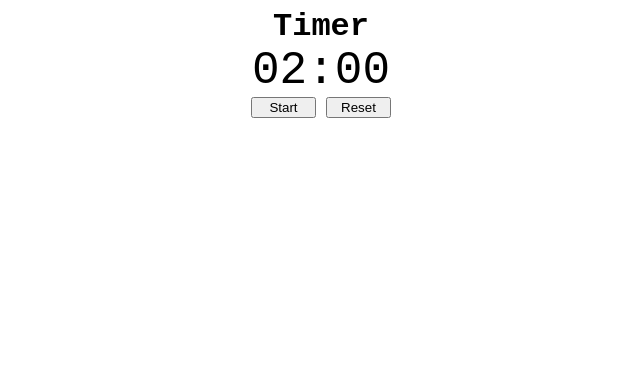
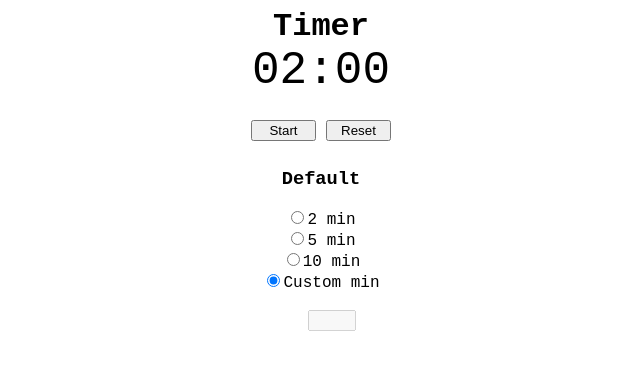
Before and after one commit to romaincs/daily_timer, a Vue app: page / in a window 1280 px wide. Shown: the top 370 px of the page, without its empty margins (319-959 px from the left). Built offline with nearby package versions, Linux system fonts and the light colour scheme.

Commit message:
first config draft (not working)

```diff
--- a/src/components/Timer.vue
+++ b/src/components/Timer.vue
@@ -3,41 +3,69 @@
     <div class="title">
       <h1>Timer</h1>
     </div>
+    <div class="container">
       <div class="countdown">
+        <div>
           <span :class="{'timeout': countDown == 0}">{{minutes}}:{{seconds}}</span>
         </div>
         <div class="buttons">
-      <input type="button" @click="startStop()" :value="startStopValue" :disabled="countDown == 0"/>
+          <input type="button" @click="startStop()" :value="startStopValue" :disabled="countDown == 0" />
           <input type="button" @click="reset()" value="Reset" />
         </div>
+      </div>
+      <div class="config">
+        <h3>Default</h3>
+        <div v-for="configValue in configValues" :key="configValue">
+          <div>
+            <input type="radio" name="config" :id="'config-' + configValue" :value="configValue" @click="setConfigValue(configValue)" :checked="isConfigChecked(configValue)">
+            <label :for="'config-' + configValue">{{configValue != 'Custom' ? configValue / 60 : configValue}} min</label>
+          </div>
+          <div v-if="configValue == 'Custom'">
+            <br />
+            <input type="number" name="custom-value" id="custom-value" :disabled="isCustomConfigValueDisabled">
+          </div>
+        </div>
+      </div>
+    </div>
+
   </div>
 </template>
 
 <script>
   import * as numbers from '../utils/numbers.js'
-import { global } from '../utils/constants.js'
+  import {
+    global
+  } from '../utils/constants.js'
 
   export default {
     name: 'Timer',
     props: {
       //No props
     },
+
+
     data() {
       return {
         countDown: global.DEFAULT_CT_VALUE,
+        configValues: [120, 300, 600, 'Custom'],
+        selectedConfigValue: global.DEFAULT_CT_VALUE / 60,
         running: false,
         intervalId: 0
       }
     },
+
+
     computed: {
       minutes() {
         let minutes = Math.floor(this.countDown / 60)
         return numbers.padLeadingZero(minutes, 2)
       },
+
       seconds() {
         let seconds = this.countDown - (this.minutes * 60)
         return numbers.padLeadingZero(seconds, 2)
       },
+
       startStopValue() {
         if (!this.running) {
           return 'Start'
@@ -45,11 +73,18 @@ export default {
           return 'Stop'
         }
       },
+
+      isCustomConfigValueDisabled() {
+        return this.configValues.includes(this.countDown)
+      }
     },
+
+
     methods: {
       startStop() {
         let that = this
         if (!this.running) {
+          this.countDown = this.selectedConfigValue
           this.running = true
           this.intervalId = setInterval(() => {
             if (that.countDown > 0) {
@@ -70,6 +105,25 @@ export default {
         clearInterval(this.intervalId)
         this.running = false
         this.countDown = global.DEFAULT_CT_VALUE
+      },
+
+      setConfigValue(selectedConfig) {
+        if(selectedConfig != 'Custom') {
+          this.selectedConfigValue = selectedConfig
+        }
+        else {
+          this.selectedConfigValue = this.customConfigValue
+        }
+      },
+
+      isConfigChecked(configValue) {
+        if(!this.configValues.includes(this.selectedConfigValue) && configValue == 'Custom') {
+          return true
+        }
+        if(this.configValues.includes(this.selectedConfigValue) && configValue == this.selectedConfigValue) {
+          return true
+        }
+        return false
       }
     }
   }
@@ -81,15 +135,15 @@ export default {
   }
 
   .buttons input {
-    width:65px;
+    width: 65px;
   }
 
   .buttons input:first-child {
-    margin-right:10px;
+    margin-right: 10px;
   }
 
-  .timer{
-    display:flex;
+  .timer {
+    display: flex;
     flex-direction: column;
     text-align: center;
   }
@@ -99,6 +153,11 @@ export default {
     animation: blinker 1s step-start infinite;
   }
 
+  #custom-value {
+    width:40px;
+    margin-left: 22px;;
+  }
+
   @keyframes blinker {
     50% {
       opacity: 0;
```
Lines whose indentation alone changed are shown as unchanged.
